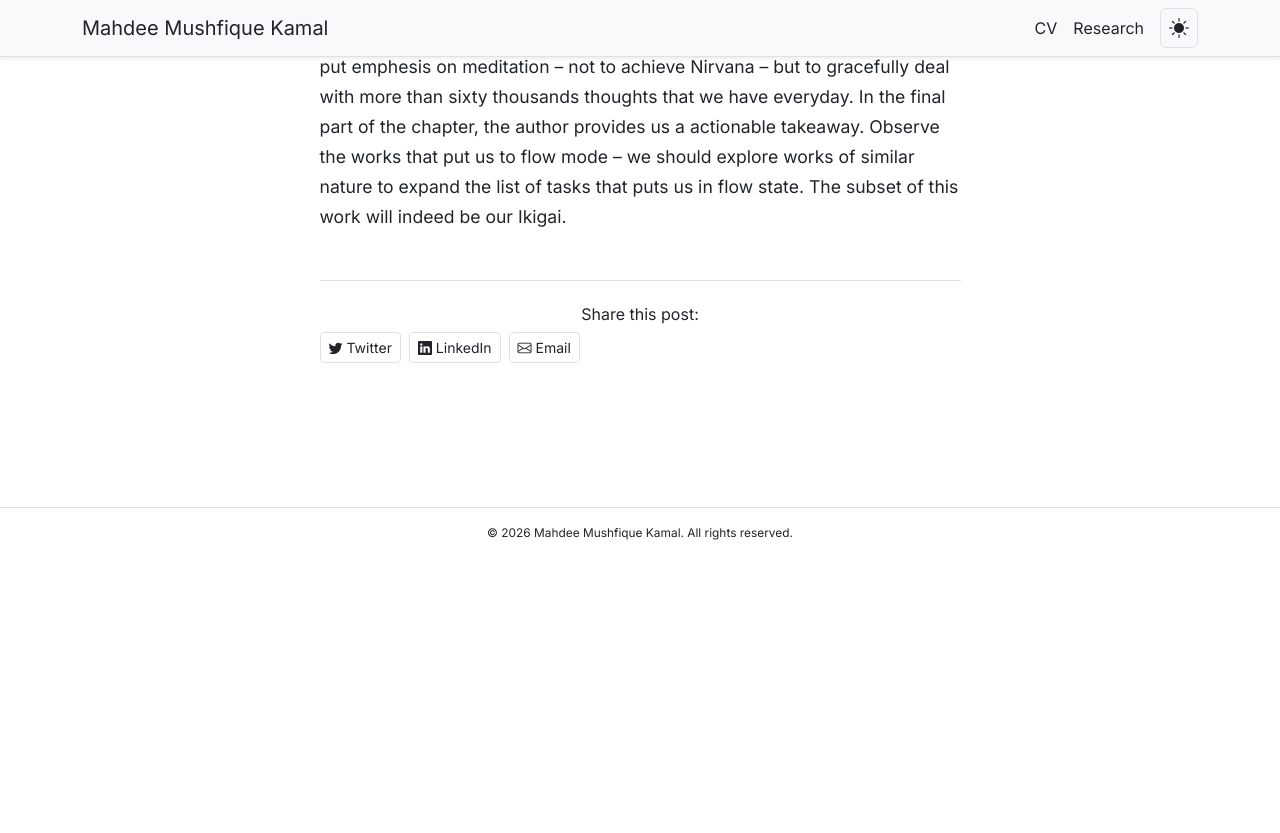
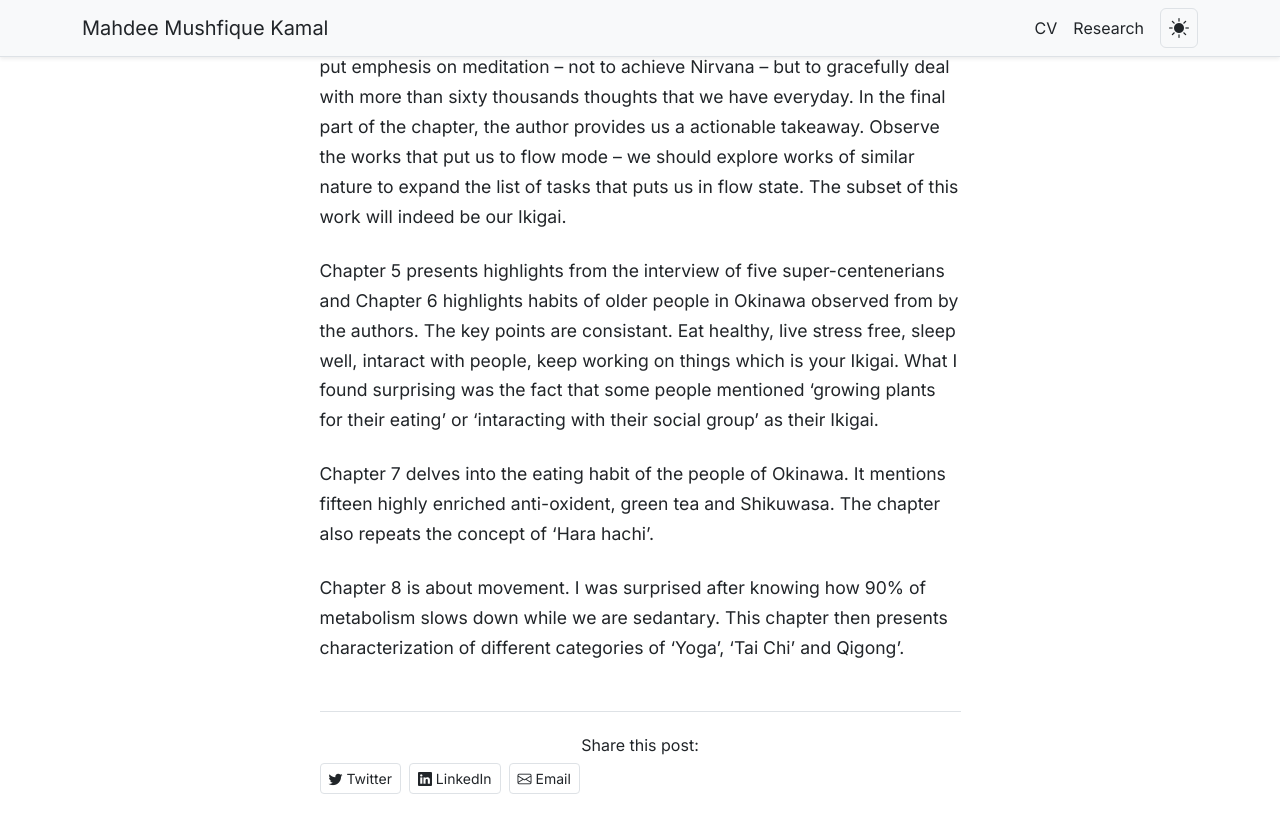
Before and after one commit to MahdeeMushfiqueKamal/MahdeeMushfiqueKamal.github.io, a Jekyll site: the page built from _posts/2026-04-29-Ikigai.md, in a window 1280 px wide and 900 px high, scrolled down 1237 px. Shown: the top 833 px of the window. Built offline with Jekyll 4.4.1, drawn with Linux system fonts in a browser that asks for light colours; before the commit the page ends 1795 px from its top, so only the background shows below that.

Commit message:
Chapter 8

```diff
--- a/_posts/2026-04-29-Ikigai.md
+++ b/_posts/2026-04-29-Ikigai.md
@@ -27,3 +27,9 @@ The japanease people thrive for sophistication and attention to detail.
 Even the most mundane task puts them in microflow.
 The author also put emphesis on meditation -- not to achieve Nirvana -- but to gracefully deal with more than sixty thousands thoughts that we have everyday.
 In the final part of the chapter, the author provides us a actionable takeaway. Observe the works that put us to flow mode -- we should explore works of similar nature to expand the list of tasks that puts us in flow state. The subset of this work will indeed be our Ikigai.
+
+Chapter 5 presents highlights from the interview of five super-centenerians and Chapter 6 highlights habits of older people in Okinawa observed from by the authors. The key points are consistant. Eat healthy, live stress free, sleep well, intaract with people, keep working on things which is your Ikigai. What I found surprising was the fact that some people mentioned 'growing plants for their eating' or 'intaracting with their social group' as their Ikigai.
+
+Chapter 7 delves into the eating habit of the people of Okinawa. It mentions fifteen highly enriched anti-oxident, green tea and Shikuwasa. The chapter also repeats the concept of 'Hara hachi'.
+
+Chapter 8 is about movement. I was surprised after knowing how 90% of metabolism slows down while we are sedantary. This chapter then presents characterization of different categories of 'Yoga', 'Tai Chi' and Qigong'.
```
Also changed, not shown: eca.md (+1 -1 lines).
